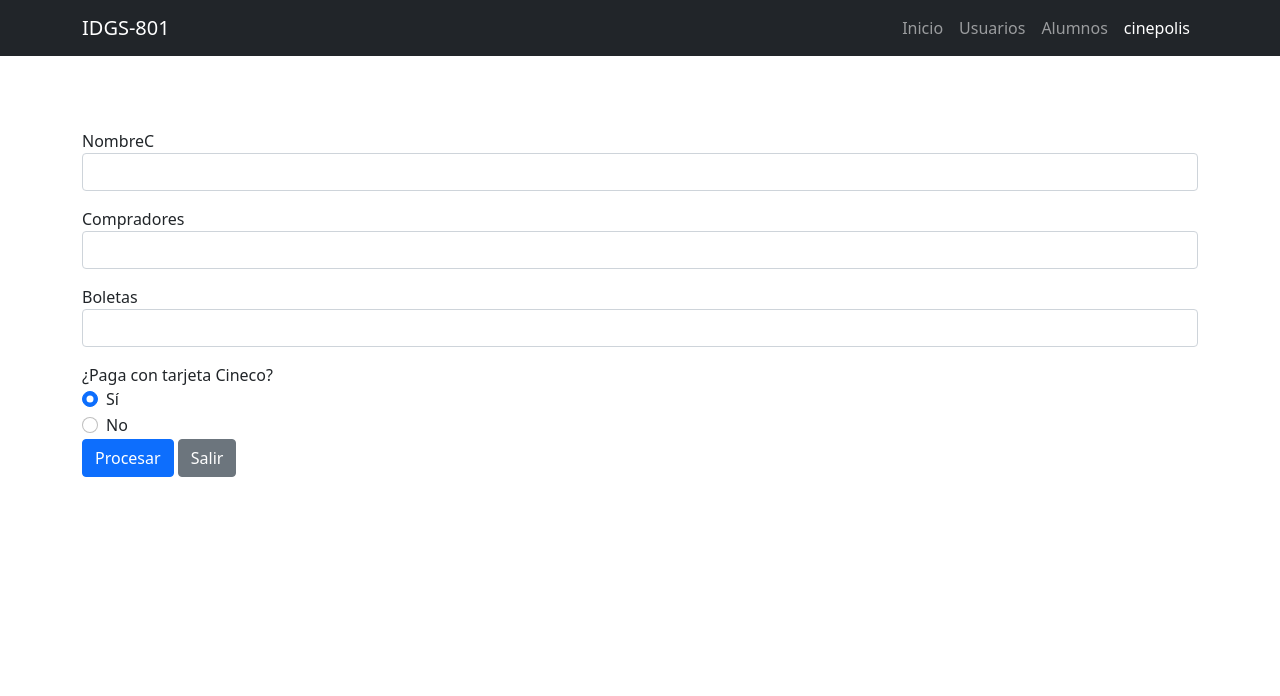
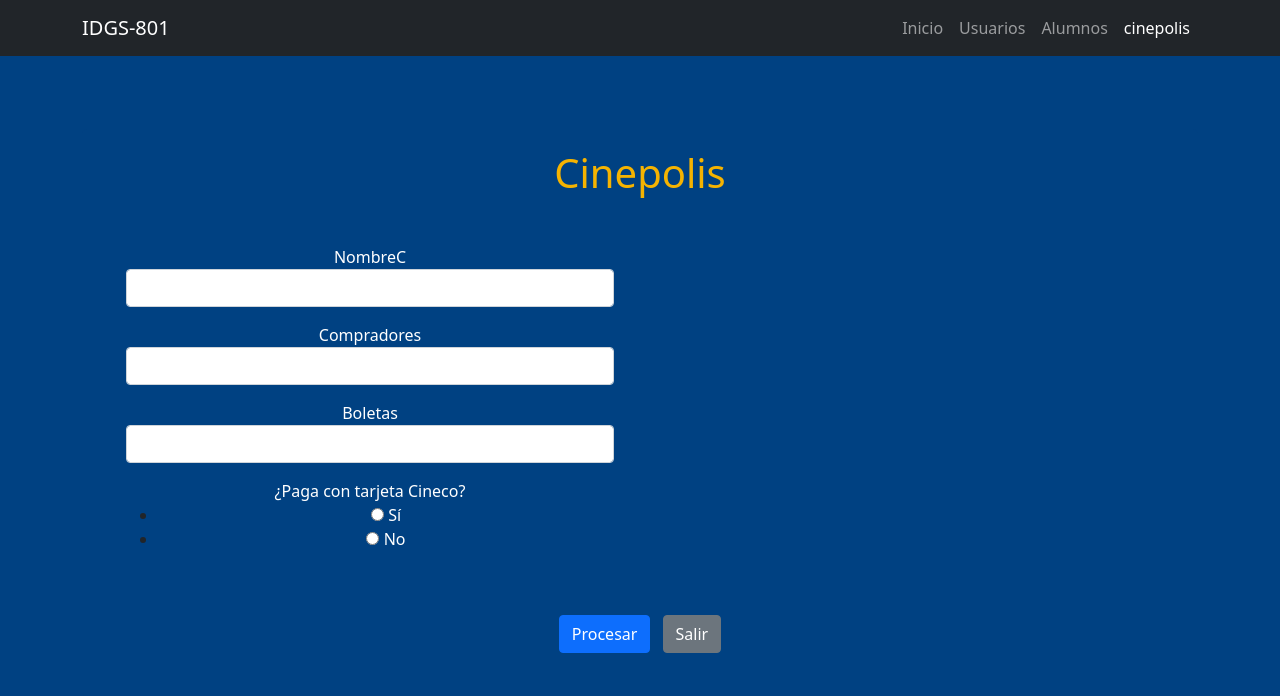
Before and after one commit to IDGS-802-23002744/IntroFlask, a Flask app: page /cinepolis in a window 1280 px wide. Shown: the top 696 px of the page. Run offline with Flask 3, Linux system fonts and the light colour scheme; lists and menus that the app fills with data are empty; some libraries are stand-ins or nearby versions.

Commit message:
Cinepolis

```diff
--- a/forms.py
+++ b/forms.py
@@ -1,5 +1,5 @@
 from wtforms import Form
-from wtforms import StringField, IntegerField, PasswordField
+from wtforms import StringField, IntegerField, PasswordField, RadioField
 from wtforms import EmailField, validators
 
 class UserForm(Form):
@@ -37,3 +37,9 @@ class UserCinepolis(Form):
         validators.DataRequired(message="El campo es requerido"),
         validators.NumberRange(min=1, max=1000, message="Ingrese un valor válido")
     ])
+
+    cineco = RadioField(
+        '¿Paga con tarjeta Cineco?',
+        choices=[('si', 'Sí'), ('no', 'No')],
+        validators=[validators.DataRequired(message="Selecciona una opción")]
+    )
--- a/main.py
+++ b/main.py
@@ -158,25 +158,20 @@ def distancia():
 def cinepolis():
     total = ""
     mensaje = ""
-    nombrec = ""
-    compradores = ""
-    boletas = ""
 
-    cinepolis_class=forms.UserCinepolis(request.form)
-    if request.method =='POST' and cinepolis_class.validate():
-        nombrec=cinepolis_class.nombrec.data
-        compradores=cinepolis_class.compradores.data
-        boletas=cinepolis_class.boletas.data
+    cinepolis_class = forms.UserCinepolis(request.form)
 
-        cineco = request.form.get('cineco')
+    if request.method == 'POST' and cinepolis_class.validate():
+        nombrec = cinepolis_class.nombrec.data
+        compradores = cinepolis_class.compradores.data
+        boletas = cinepolis_class.boletas.data
+        cineco = cinepolis_class.cineco.data
 
         precio_boleta = 12.00
         max_boletas = compradores * 7
 
-        if boletas <= 0:
-            mensaje = "Ingresa cuántas boletas deseas comprar"
-        elif boletas > max_boletas:
-            mensaje = f"El maximo de boletos por comprador es de 7)"
+        if boletas > max_boletas:
+            mensaje = "El máximo de boletos por comprador es de 7"
         else:
             subtotal = boletas * precio_boleta
 
@@ -190,7 +185,13 @@ def cinepolis():
 
             total = f"${subtotal:,.2f}"
 
-    return render_template('cinepolis.html',form=cinepolis_class,total=total,mensaje=mensaje,nombrec=nombrec)
+    return render_template(
+        'cinepolis.html',
+        form=cinepolis_class,
+        total=total,
+        mensaje=mensaje
+    )
+
 
 
 ####################################################
--- a/templates/cinepolis.html
+++ b/templates/cinepolis.html
@@ -1,49 +1,74 @@
 {% extends "layout.html" %}
-
 {% block content %}
-
 {% import "_macros.html" as macros %}
 
-<form action="/cinepolis" method="post">
+<form action="/cinepolis" method="post" style="background-color: #004182; padding: 20px; border-radius: 5px;">
     <input type="hidden" name="csrf_token" value="{{ csrf_token() }}">
 
+    <div class="text-center mb-4">
+        <h1 style="color: #f5b301;">Cinepolis</h1>
+
+    <div class="container mt-4">
+
+        <div class="row">
+
+            <div class="col-md-6 p-4" style="border-right: 2px solid #004182;">
+
                 <div class="mb-3">
-        {{macros.campoNuevo(form.nombrec,class="form-control")}}
+                    {{ macros.campoNuevo(form.nombrec, class="form-control") }}
                 </div>
 
                 <div class="mb-3">
-        {{macros.campoNuevo(form.compradores,class="form-control")}}
+                    {{ macros.campoNuevo(form.compradores, class="form-control") }}
                 </div>
 
                 <div class="mb-3">
-        {{macros.campoNuevo(form.boletas,class="form-control")}}
+                    {{ macros.campoNuevo(form.boletas, class="form-control") }}
                 </div>
 
-    <label>¿Paga con tarjeta Cineco?</label>
-    <div class="form-check">
-        <input class="form-check-input" type="radio" name="cineco" value="si" checked>
-        <label class="form-check-label">Sí</label>
-    </div>
-    <div class="form-check">
-        <input class="form-check-input" type="radio" name="cineco" value="no">
-        <label class="form-check-label">No</label>
+                <div class="mb-3">
+                    {{ macros.campoNuevo(form.cineco) }}
                 </div>
 
-    <button type="submit" class="btn btn-primary">Procesar</button>
-    <a href="{{ url_for('cinepolis') }}" class="btn btn-secondary">Salir</a>
+            </div>
 
-</form>
+            <div class="col-md-6 p-4" >
 
                 {% if mensaje %}
-<h1>
+                    <h4 style="color:#d9534f;">
                         {{ mensaje }}
-</h1>
+                    </h4>
                 {% endif %}
 
                 {% if total %}
-<h1>
+                    <h3 style="color:#cfccc4;">
                         Total a pagar: {{ total }}
-</h1>
+                    </h3>
                 {% endif %}
 
+            </div>
+
+        </div>
+
+        <div class="row mt-4">
+            <div class="col text-center">
+                <button type="submit" class="btn btn-primary me-2">
+                    Procesar
+                </button>
+                <a href="{{ url_for('cinepolis') }}" class="btn btn-secondary">
+                    Salir
+                </a>
+            </div>
+        </div>
+
+    </div>
+</form>
+
+<style>
+    form label {
+        color: #ffffff;
+    }
+</style>
+
+
 {% endblock %}
--- a/templates/layout.html
+++ b/templates/layout.html
@@ -7,7 +7,7 @@
             rel="stylesheet" crossorigin="anonymous">
         <title>Document</title>
     </head>
-    <body>
+    <body style="background-color: #004182;">
 
         <div class="container">
             <div class="row">
```
Lines whose indentation alone changed are shown as unchanged.
